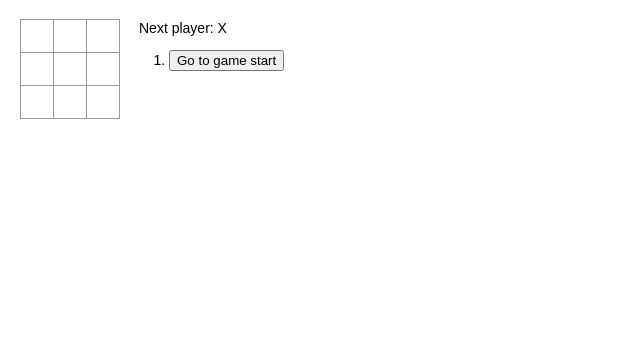
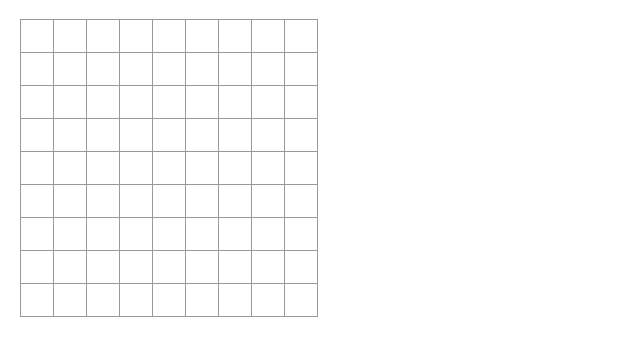
Before and after one commit to nkanchinadam/simple-games, a React (Create React App) app: page / in a window 1280 px wide. Shown: the top 356 px of the page, without its empty margins (0-640 px from the left). Built offline with nearby package versions, Linux system fonts and the light colour scheme.

Commit message:
implemented square selection in Sudoku game

```diff
--- a/src/components/App.tsx
+++ b/src/components/App.tsx
@@ -5,5 +5,5 @@ import UltimateTTT from './UltimateTTT/UltimateTTT';
 import Sudoku from './Sudoku/Sudoku';
 
 export default function App() {
-  return <TicTacToe />
+  return <Sudoku />
 }
--- a/src/components/Square.tsx
+++ b/src/components/Square.tsx
@@ -10,6 +10,7 @@ interface TTTSquareProps {
 interface SudokuSquareProps {
   value: SudokuPiece | null;
   onClick: () => void;
+  color: string;
 }
 
 export default function Square(props: TTTSquareProps | SudokuSquareProps) {
@@ -17,6 +18,7 @@ export default function Square(props: TTTSquareProps | SudokuSquareProps) {
     <button
       className="square"
       onClick={props.onClick}
+      style={'color' in props ? {backgroundColor: props.color} : {backgroundColor: '#FFFFFF'}}
     >
       {props.value}
     </button>
--- a/src/components/Sudoku/Sudoku.tsx
+++ b/src/components/Sudoku/Sudoku.tsx
@@ -1,6 +1,7 @@
 import React, { useState } from 'react';
 import '../../index.css';
 import { SudokuIndex, SudokuPiece } from '../types';
+import SudokuBoard from './SudokuBoard';
 
 export default function Sudoku() {
   let emptyGrid: SudokuPiece[][] = Array(9);
@@ -12,6 +13,14 @@ export default function Sudoku() {
   const [selectedY, setSelectedY] = useState<SudokuIndex | null>(null);
 
   const handleClick = (i: SudokuIndex, j: SudokuIndex): void => {
+    setSelectedX(i);
+    setSelectedY(j);
+  }
 
-  }
+  return <SudokuBoard
+    squares={squares}
+    onClick={(i: SudokuIndex, j: SudokuIndex) => {handleClick(i, j)}}
+    selectedX={selectedX}
+    selectedY={selectedY}
+  />
 }
--- a/src/components/Sudoku/SudokuBoard.tsx
+++ b/src/components/Sudoku/SudokuBoard.tsx
@@ -5,7 +5,9 @@ import { SudokuPiece, SudokuIndex } from '../types';
 
 interface SudokuBoardProps {
   squares: SudokuPiece[][],
-  onClick: (i: SudokuIndex, j: SudokuIndex) => void
+  onClick: (i: SudokuIndex, j: SudokuIndex) => void,
+  selectedX: SudokuIndex | null,
+  selectedY: SudokuIndex | null
 }
 
 export default function SudokuBoard(props: SudokuBoardProps) {
@@ -13,6 +15,7 @@ export default function SudokuBoard(props: SudokuBoardProps) {
     return <Square
       value={props.squares[i][j]}
       onClick={() => props.onClick(i, j)}
+      color={props.selectedX === i && props.selectedY === j ? '#FFA500' : '#FFFFFF'}
     />
   }
 
```
